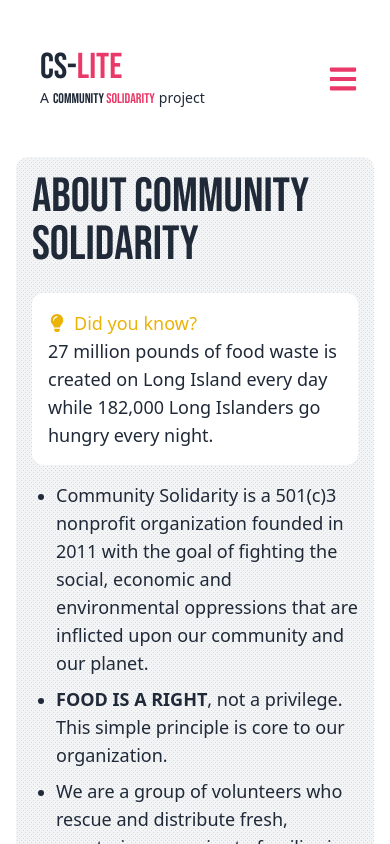
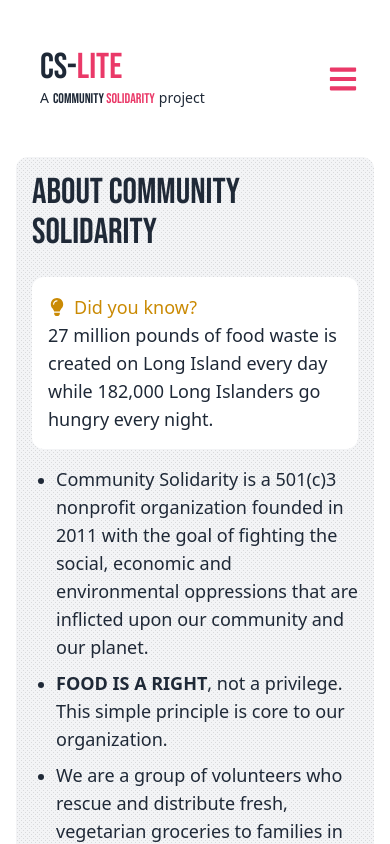
Before and after one commit to just214/cs-lite, a Next.js app: page /about in a window 390 px wide. Shown: the top 844 px of the page. Built offline with nearby package versions, Linux system fonts and the light colour scheme.

Commit message:
style: various style refinements

```diff
--- a/src/components/SectionTitle.tsx
+++ b/src/components/SectionTitle.tsx
@@ -1,3 +1,5 @@
 export const SectionTitle = (props: { children: React.ReactNode }) => {
-  return <h2 className="text-5xl font-display mb-6">{props.children}</h2>;
+  return (
+    <h2 className="text-4xl md:text-5xl font-display mb-6">{props.children}</h2>
+  );
 };
--- a/src/pages/about.tsx
+++ b/src/pages/about.tsx
@@ -68,7 +68,7 @@
           <SectionTitle>About Community Solidarity</SectionTitle>
           <div className="max-w-4xl">
             <div className="surface p-4 rounded-xl mb-4">
-              <p className="flex items-center gap-2 text-yellow-500">
+              <p className="flex items-center gap-2 text-yellow-600 font-medium">
                 <FaLightbulb />
                 Did you know?
               </p>
--- a/src/pages/food-shares.tsx
+++ b/src/pages/food-shares.tsx
@@ -34,7 +34,7 @@
                   <p>Distribution @ {foodShare.distributionStartTime}</p>
 
                   <p>Located at {foodShare.address}</p>
-                  <p className="uppercase font-medium text-xs w-42 flex-shrink-0 surface mt-2 rounded-full py-1 px-4 inline-flex items-center gap-2">
+                  <p className="uppercase font-medium text-xs w-42 flex-shrink-0 surface wiggles mt-2 rounded-full py-1 px-4 inline-flex items-center gap-2">
                     {["Drive Up", "Drive or Walk Up"].includes(
                       foodShare.distributionType
                     ) && <FaCarSide className="text-lg" />}{" "}
```
